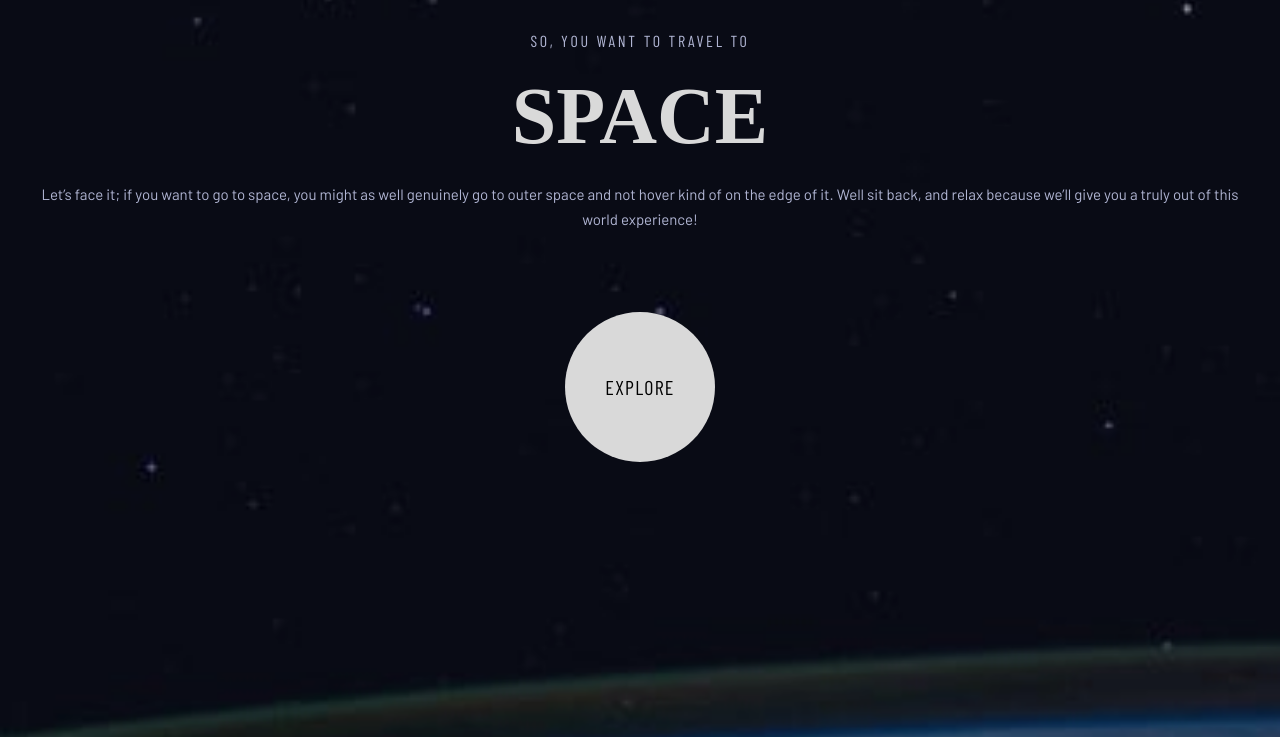
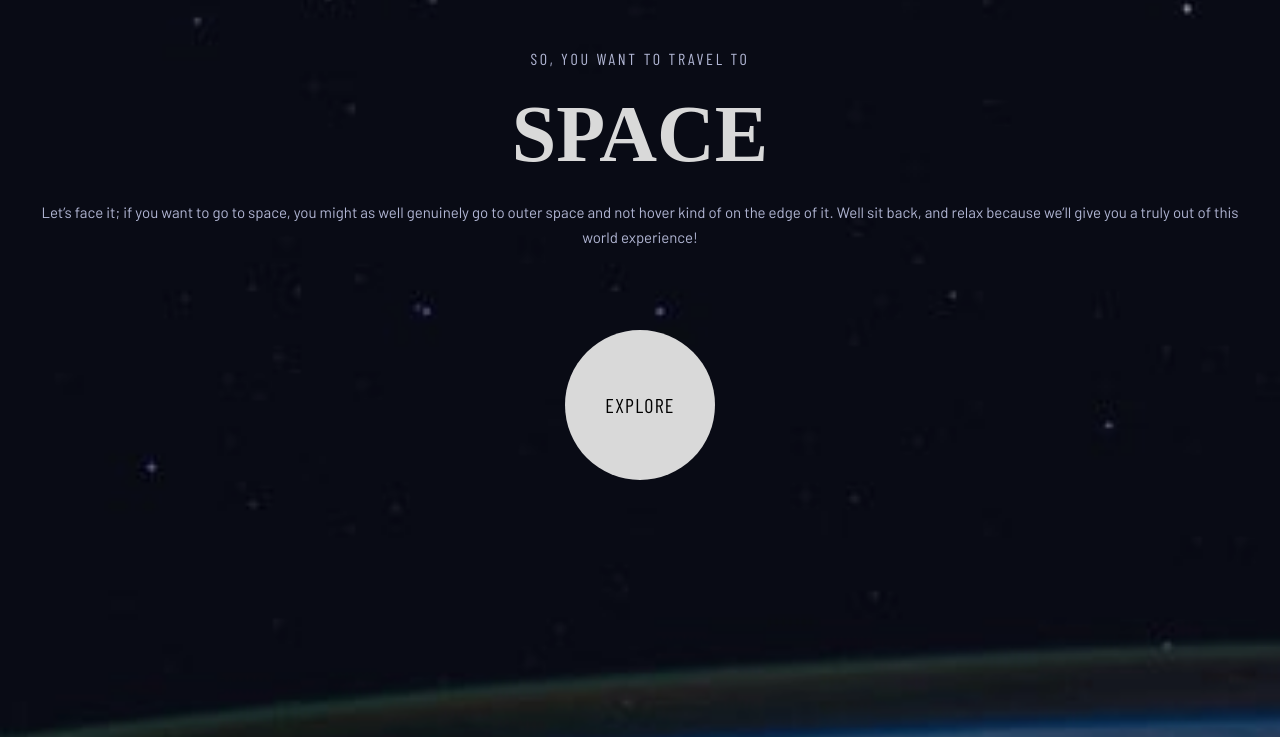
Before and after one commit to maxszymanski/Space-website, a plain HTML site: page index.html in a window 1280 px wide. Shown: the part 63-800 px from the top of the page. Drawn offline with nearby package versions, Linux system fonts and the light colour scheme; a web font is replaced by a local one.

Commit message:
ending start page and crew section templete

```diff
--- a/scss/style.scss
+++ b/scss/style.scss
@@ -64,7 +64,7 @@ body {
 	}
 	&__box {
 		position: relative;
-		padding: 5.9em 1.5em 1em;
+		padding: 7em 1.5em 1em;
 		text-align: center;
 		color: $white;
 		z-index: 2;
```
Also changed, not shown: css/style.css, 1 other file.
